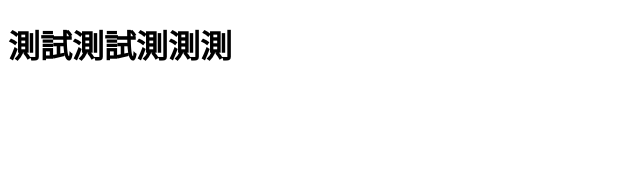
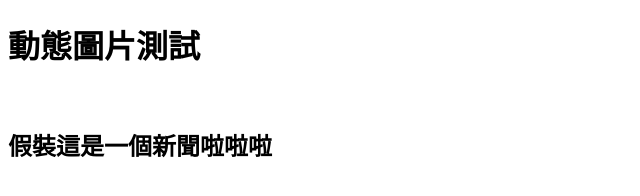
Before and after one commit to whkkman/wesleytest, a plain HTML site: page index.html in a window 1280 px wide. Shown: the whole page, without its empty margins (0-640 px from the left). Drawn offline with Linux system fonts and the light colour scheme.

Commit message:
Update index.html

```diff
--- a/index.html
+++ b/index.html
@@ -4,8 +4,9 @@
   <title>動態圖片來源</title>
 </head>
 <body>
-  <h1>測試測試測測測</h1>
+  <h1>動態圖片測試</h1>
   <img id="myImage" src="">
   <script src="script.js"></script>
+  <h2>假裝這是一個新聞啦啦啦</h2>
 </body>
 </html>
```
